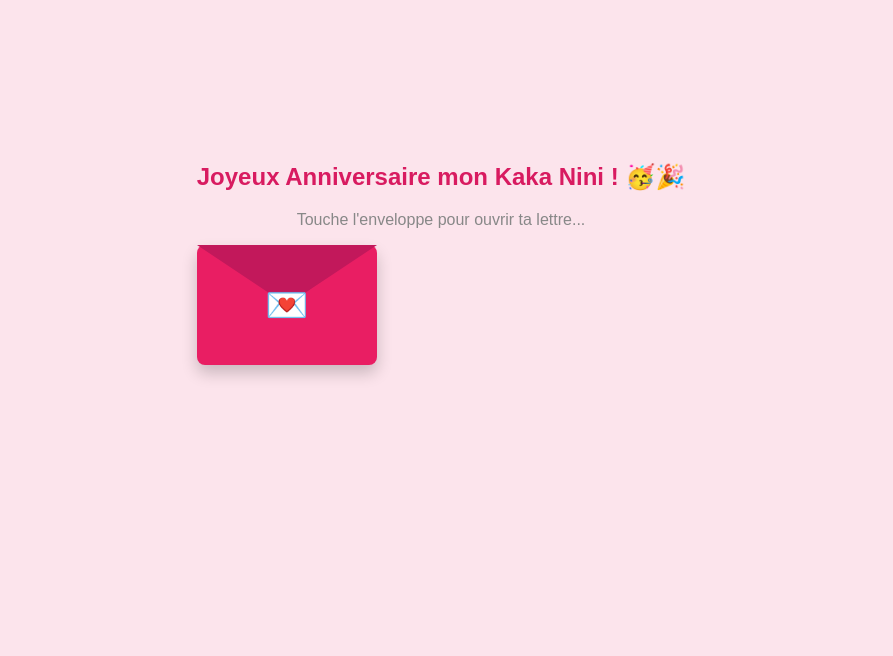
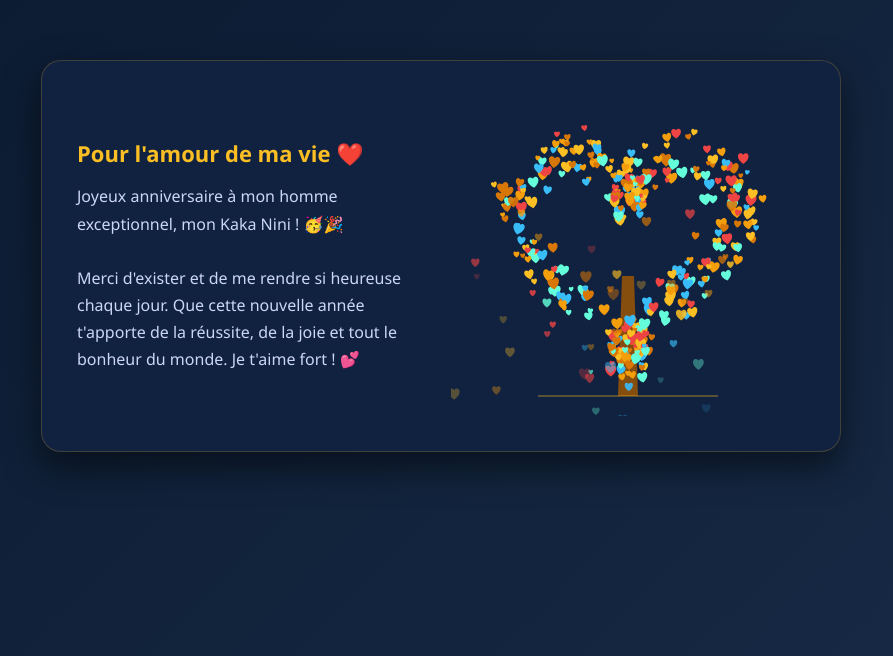
Before and after one commit to salmmadiarra2005-arch/surprise-, a plain HTML site: page index.html in a window 1280 px wide. Shown: the part 144-800 px from the top of the page, without its empty margins (199-1092 px from the left). Drawn offline with Linux system fonts and the light colour scheme.

Commit message:
Update index.html

```diff
--- a/index.html
+++ b/index.html
@@ -3,141 +3,228 @@
 <head>
   <meta charset="UTF-8">
   <meta name="viewport" content="width=device-width, initial-scale=1.0">
-  <title>Joyeux Anniversaire Kaka Nini ❤️</title>
+  <title>Pour mon amour - Kaka Nini ❤️</title>
   <style>
-    body {
-      background-color: #fce4ec;
-      font-family: 'Arial', sans-serif;
-      display: flex;
-      flex-direction: column;
-      justify-content: center;
-      align-items: center;
-      min-height: 100vh;
+    * {
+      box-sizing: border-box;
       margin: 0;
-      padding: 20px;
-      text-align: center;
-      box-sizing: border-box;
+      padding: 0;
     }
 
-    h1 {
-      color: #d81b60;
-      font-size: 24px;
-      margin-bottom: 20px;
-    }
-
-    /* Animation de l'enveloppe */
-    .envelope {
-      width: 180px;
-      height: 120px;
-      background-color: #e91e63;
-      border-radius: 8px;
-      position: relative;
-      cursor: pointer;
-      box-shadow: 0 8px 16px rgba(0,0,0,0.2);
-      transition: transform 0.3s ease;
+    body {
+      background: linear-gradient(135deg, #0a192f 0%, #172a45 100%);
+      font-family: 'Segoe UI', Roboto, Helvetica, Arial, sans-serif;
+      min-height: 100vh;
       display: flex;
       justify-content: center;
       align-items: center;
+      padding: 15px;
+      color: #e6f1ff;
     }
 
-    .envelope:hover {
-      transform: scale(1.05);
+    .card-container {
+      background: #112240;
+      border-radius: 20px;
+      box-shadow: 0 15px 35px rgba(0, 0, 0, 0.5);
+      border: 1px solid rgba(251, 191, 36, 0.2);
+      width: 100%;
+      max-width: 800px;
+      padding: 25px;
+      display: flex;
+      flex-direction: column;
+      align-items: center;
+      gap: 20px;
     }
 
-    .envelope::before {
-      content: '';
-      position: absolute;
-      top: 0;
-      border-left: 90px solid transparent;
-      border-right: 90px solid transparent;
-      border-top: 60px solid #c2185b;
+    @media (min-width: 650px) {
+      .card-container {
+        flex-direction: row;
+        align-items: center;
+        padding: 35px;
+      }
     }
 
-    .heart-btn {
-      font-size: 35px;
-      z-index: 2;
+    .message-section {
+      flex: 1;
+      display: flex;
+      flex-direction: column;
+      gap: 15px;
+      text-align: left;
     }
 
-    /* Conteneur des cartes de messages */
-    .messages-container {
-      display: none;
-      width: 100%;
-      max-width: 400px;
-      margin-top: 20px;
+    .title {
+      color: #fbbf24;
+      font-size: 22px;
+      font-weight: 600;
     }
 
-    .card {
-      background: white;
-      padding: 20px;
-      border-radius: 12px;
-      box-shadow: 0 4px 10px rgba(0,0,0,0.1);
-      margin-bottom: 15px;
-      border-left: 5px solid #d81b60;
-      animation: fadeIn 0.8s ease forwards;
+    .message-text {
+      color: #ccd6f6;
+      font-size: 16px;
+      line-height: 1.7;
     }
 
-    @keyframes fadeIn {
-      from { opacity: 0; transform: translateY(15px); }
-      to { opacity: 1; transform: translateY(0); }
+    .tree-section {
+      flex: 1;
+      display: flex;
+      justify-content: center;
+      align-items: center;
+      position: relative;
+      width: 100%;
+      height: 320px;
     }
 
-    .next-btn {
-      background-color: #d81b60;
-      color: white;
-      border: none;
-      padding: 10px 20px;
-      border-radius: 20px;
-      font-weight: bold;
-      cursor: pointer;
-      margin-top: 10px;
+    canvas {
+      width: 100%;
+      height: 100%;
     }
   </style>
 </head>
 <body>
 
-  <div id="intro">
-    <h1>Joyeux Anniversaire mon Kaka Nini ! 🥳🎉</h1>
-    <p style="color: #888;">Touche l'enveloppe pour ouvrir ta lettre...</p>
-    <div class="envelope" onclick="ouvrirLettre()">
-      <div class="heart-btn">💌</div>
+  <div class="card-container">
+    <div class="message-section">
+      <div class="title">Pour l'amour de ma vie ❤️</div>
+
+      <p class="message-text">
+        Joyeux anniversaire à mon homme exceptionnel, mon Kaka Nini ! 🥳🎉<br><br>
+        Merci d'exister et de me rendre si heureuse chaque jour. Que cette nouvelle année t'apporte de la réussite, de la joie et tout le bonheur du monde. Je t'aime fort ! 💕
+      </p>
+    </div>
+
+    <div class="tree-section">
+      <canvas id="treeCanvas"></canvas>
     </div>
   </div>
 
-  <div class="messages-container" id="messagesContainer">
+  <script>
+    // --- ANIMATION ARBRE DE CŒURS SUR CANVAS ---
+    const canvas = document.getElementById('treeCanvas');
+    const ctx = canvas.getContext('2d');
 
-    <div class="card" id="msg1">
-      <h3>Message 1 ❤️</h3>
-      <p>Joyeux anniversaire à mon homme exceptionnel, mon Kaka Nini ! Que cette journée du 29 septembre t'apporte autant de bonheur et de joie que tu m'en donnes chaque jour.</p>
-      <button class="next-btn" onclick="montrerMessage(2)">Message suivant ✨</button>
-    </div>
+    function resizeCanvas() {
+      canvas.width = canvas.parentElement.clientWidth;
+      canvas.height = canvas.parentElement.clientHeight;
+    }
+    resizeCanvas();
 
-    <div class="card" id="msg2" style="display: none;">
-      <h3>Message 2 🌹</h3>
-      <p>Merci d'être toujours là pour moi, avec ton sourire et ta gentillesse. Je remercie le ciel de t'avoir mis sur mon chemin. Tu es une vraie bénédiction dans ma vie.</p>
-      <button class="next-btn" onclick="montrerMessage(3)">Dernier message 🎁</button>
-    </div>
+    const hearts = [];
+    const fallingHearts = [];
 
-    <div class="card" id="msg3" style="display: none;">
-      <h3>Message 3 💖</h3>
-      <p>Pour cette nouvelle année de ta vie, je te souhaite tout le succès, la santé, la paix et la réussite dans tous tes projets. Je t'aime fort ! 💕</p>
-    </div>
-
-  </div>
-
-  <script>
-    function ouvrirLettre() {
-      document.getElementById('intro').style.display = 'none';
-      document.getElementById('messagesContainer').style.display = 'block';
+    // Dessiner un cœur
+    function drawHeart(ctx, x, y, size, color, angle = 0) {
+      ctx.save();
+      ctx.translate(x, y);
+      ctx.rotate(angle);
+      ctx.beginPath();
+      ctx.fillStyle = color;
+      ctx.moveTo(0, 0);
+      ctx.bezierCurveTo(-size / 2, -size / 2, -size, size / 3, 0, size);
+      ctx.bezierCurveTo(size, size / 3, size / 2, -size / 2, 0, 0);
+      ctx.fill();
+      ctx.restore();
     }
 
-    function montrerMessage(num) {
-      if (num === 2) {
-        document.getElementById('msg2').style.display = 'block';
-      } else if (num === 3) {
-        document.getElementById('msg3').style.display = 'block';
+    // Génération du feuillage en forme de grand cœur
+    function generateHeartTree() {
+      const colors = ['#fbbf24', '#f59e0b', '#d97706', '#64ffda', '#38bdf8', '#ef4444'];
+      const centerX = canvas.width / 2;
+      const centerY = canvas.height / 2 - 20;
+
+      for (let i = 0; i < 350; i++) {
+        const t = Math.random() * Math.PI * 2;
+        // Équation de forme de cœur
+        let x = 16 * Math.pow(Math.sin(t), 3);
+        let y = -(13 * Math.cos(t) - 5 * Math.cos(2*t) - 2 * Math.cos(3*t) - Math.cos(4*t));
+
+        // Variation aléatoire
+        const scale = 6 + Math.random() * 2;
+        x = centerX + x * scale + (Math.random() - 0.5) * 35;
+        y = centerY + y * scale + (Math.random() - 0.5) * 35;
+
+        hearts.push({
+          x: x,
+          y: y,
+          size: Math.random() * 6 + 4,
+          color: colors[Math.floor(Math.random() * colors.length)],
+          angle: (Math.random() - 0.5) * 0.5
+        });
       }
     }
+
+    // Cœurs qui s'envolent/tombent
+    function spawnFallingHeart() {
+      if (hearts.length === 0) return;
+      const source = hearts[Math.floor(Math.random() * hearts.length)];
+      fallingHearts.push({
+        x: source.x,
+        y: source.y,
+        size: source.size,
+        color: source.color,
+        vx: (Math.random() - 0.7) * 1.5,
+        vy: Math.random() * 1.2 + 0.5,
+        opacity: 1
+      });
+    }
+
+    generateHeartTree();
+
+    function animate() {
+      ctx.clearRect(0, 0, canvas.width, canvas.height);
+
+      const centerX = canvas.width / 2;
+      const centerY = canvas.height / 2 - 20;
+
+      // Tronc de l'arbre
+      ctx.fillStyle = '#854d0e';
+      ctx.beginPath();
+      ctx.moveTo(centerX - 10, canvas.height - 20);
+      ctx.lineTo(centerX + 10, canvas.height - 20);
+      ctx.lineTo(centerX + 6, centerY + 40);
+      ctx.lineTo(centerX - 6, centerY + 40);
+      ctx.fill();
+
+      // Sol
+      ctx.strokeStyle = 'rgba(251, 191, 36, 0.3)';
+      ctx.lineWidth = 2;
+      ctx.beginPath();
+      ctx.moveTo(centerX - 90, canvas.height - 20);
+      ctx.lineTo(centerX + 90, canvas.height - 20);
+      ctx.stroke();
+
+      // Dessin du feuillage en cœurs
+      hearts.forEach(h => {
+        drawHeart(ctx, h.x, h.y, h.size, h.color, h.angle);
+      });
+
+      // Animation des cœurs qui tombent
+      if (Math.random() < 0.3) spawnFallingHeart();
+
+      for (let i = fallingHearts.length - 1; i >= 0; i--) {
+        const fh = fallingHearts[i];
+        fh.x += fh.vx;
+        fh.y += fh.vy;
+        fh.opacity -= 0.005;
+
+        ctx.globalAlpha = Math.max(0, fh.opacity);
+        drawHeart(ctx, fh.x, fh.y, fh.size, fh.color);
+        ctx.globalAlpha = 1;
+
+        if (fh.opacity <= 0 || fh.y > canvas.height) {
+          fallingHearts.splice(i, 1);
+        }
+      }
+
+      requestAnimationFrame(animate);
+    }
+
+    animate();
+
+    window.addEventListener('resize', () => {
+      resizeCanvas();
+      hearts.length = 0;
+      generateHeartTree();
+    });
   </script>
-
 </body>
 </html>
```
